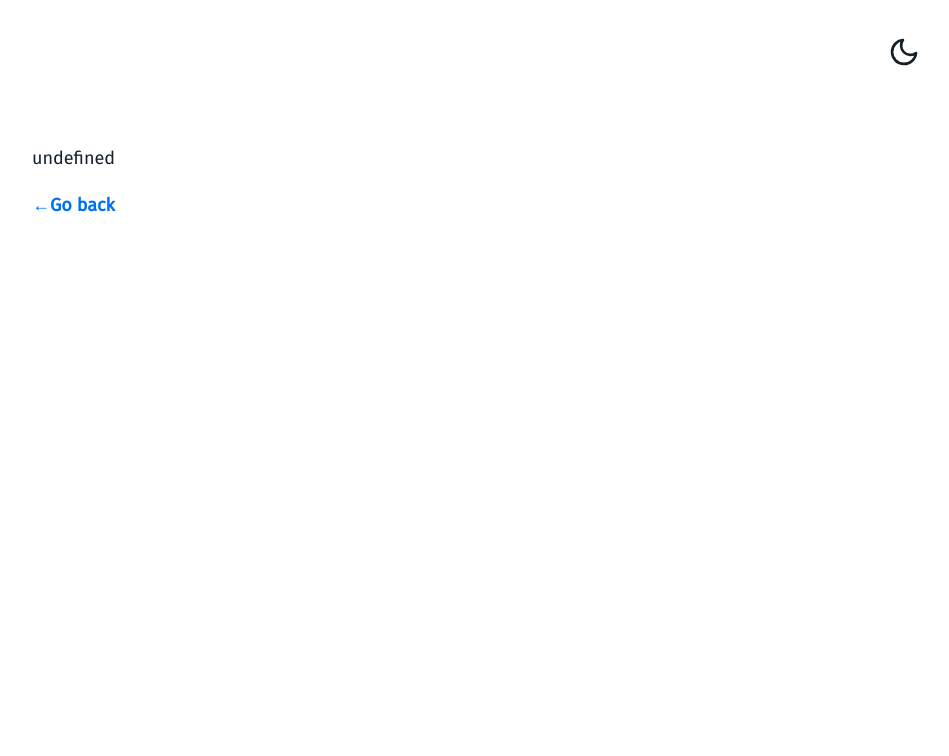
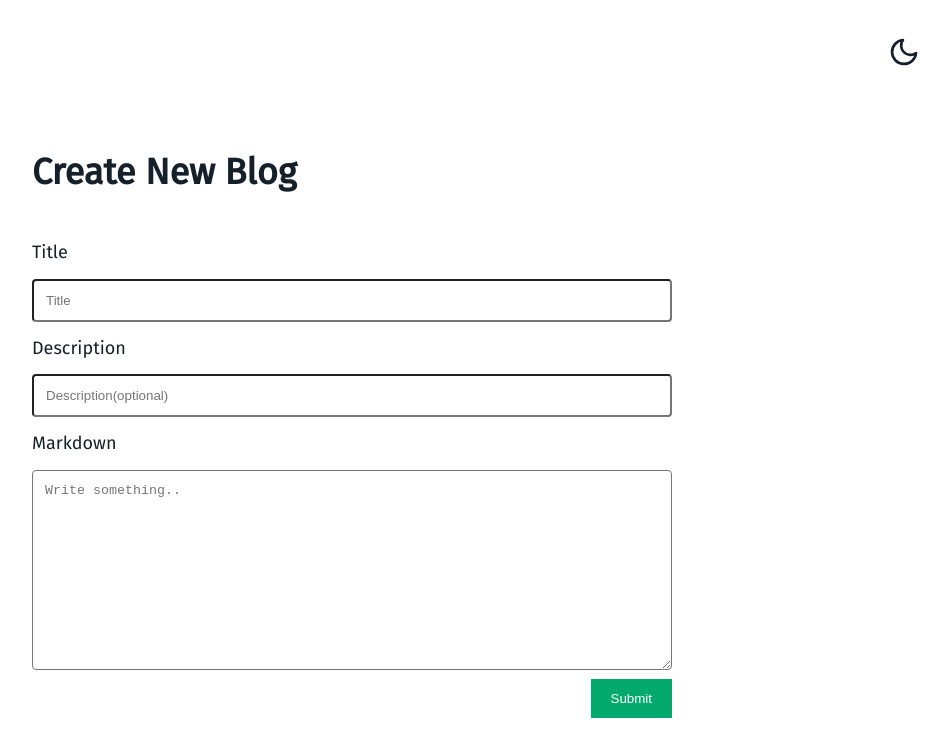
Before and after one commit to deepjyotiroy079/react-port-v3, a React (Create React App) app: page /blog/create in a window 1280 px wide. Shown: the top 756 px of the page, without its empty margins (288-1237 px from the left). Built offline with nearby package versions, Linux system fonts and the light colour scheme; no server answers.

Commit message:
Added Create Blog Form

```diff
--- a/package.json
+++ b/package.json
@@ -15,6 +15,7 @@
         "react": "^17.0.2",
         "react-dom": "^17.0.2",
         "react-feather": "^2.0.9",
+        "react-hook-form": "^7.6.4",
         "react-router-dom": "^5.2.0",
         "react-scripts": "4.0.3",
         "styled-components": "^5.2.3",
--- a/src/App.js
+++ b/src/App.js
@@ -8,6 +8,7 @@ import { darkTheme, GlobalStyles, lightTheme } from './styles/globalStyles';
 import { Footer } from './components/footer/Footer';
 import { BrowserRouter as Router, Route, Switch } from 'react-router-dom';
 import { SingleBlog } from './components/blogs/SingleBlog';
+import { CreateBlog } from './components/blogs/CreateBlog';
 
 const Container = styled.div`
 	max-width: 50%;
@@ -35,7 +36,8 @@ function App() {
 							<Content />
 							<Footer />
 						</Route>
-                        <Route path="/blog/:slug" component={SingleBlog} />
+                        <Route path="/blogs/:slug" component={SingleBlog} />
+						<Route path="/blog/create" component={CreateBlog} />
 					</Switch>
 				</Container>
 			</ThemeProvider>
--- /dev/null
+++ b/src/api/index.js
@@ -0,0 +1,11 @@
+
+export const createPost = (blog) => {
+    fetch('http://localhost:1337/api/blogs', {
+        method: "POST",
+        headers: {
+            "Accept": "application/json",
+            "Content-Type": "application/json"
+        },
+        body: JSON.stringify(blog)
+    })
+}
--- a/src/components/blogs/Blogs.js
+++ b/src/components/blogs/Blogs.js
@@ -14,16 +14,16 @@ export const Blogs = () => {
 
 	useEffect(() => {
 		fetchBlogs();
-	}, []);
+	}, [blogs]);
 	return (
 		<div>
 			{blogs &&
 				blogs.map((blog) => (
 					<Switch>
 						<Route exact path="/">
-							<Link to={`/blog/${blog.slug}`}>{blog.title}</Link>
+							<Link to={`/blogs/${blog.slug}`}>{blog.title}</Link>
 						</Route>
-						<Router exact path={`/blog/:${blog.slug}`} component={SingleBlog} />
+						<Router exact path={`/blogs/:${blog.slug}`} component={SingleBlog} />
 					</Switch>
 				))}
 		</div>
--- /dev/null
+++ b/src/components/blogs/CreateBlog.js
@@ -0,0 +1,57 @@
+import React from 'react';
+import { useForm } from 'react-hook-form';
+import { useHistory } from 'react-router-dom';
+import { createPost } from '../../api/index';
+
+export const CreateBlog = () => {
+
+	const { register, handleSubmit } = useForm();
+
+    const history = useHistory();
+
+	const onSubmit = async (data) => {
+        await createPost(data);
+        history.push("/");
+    }
+
+	return (
+		<div>
+			<h1>Create New Blog</h1>
+			<form onSubmit={handleSubmit(onSubmit)}>
+				<div className="row">
+					<label for="title">Title</label>
+					<input
+						type="text"
+						{...register("title")}
+						id="title"
+						name="title"
+						placeholder="Title"
+					/>
+				</div>
+				<div className="row">
+					<label for="description">Description</label>
+					<input
+						type="text"
+						id="description"
+						{...register("description")}
+						name="description"
+						placeholder="Description(optional)"
+					/>
+				</div>
+				<div className="row">
+					<label for="markdown">Markdown</label>
+					<textarea
+						id="markdown"
+						name="markdown"
+						{...register("markdown")}
+						placeholder="Write something.."
+						style={{ height: 200 }}
+					></textarea>
+				</div>
+				<div className="row">
+					<input type="submit" value="Submit" />
+				</div>
+			</form>
+		</div>
+	);
+};
--- a/src/components/blogs/SingleBlog.js
+++ b/src/components/blogs/SingleBlog.js
@@ -22,7 +22,7 @@ export const SingleBlog = () => {
 	}, [slug]);
 
 	return (
-		<div>
+		<div style={{ width: `100%`, margin: `50px` }}>
 			<h1>{blog.post.title}</h1>
             <h4>{blog.post.description}</h4>
             <p>{blog.post.createdOn}</p>
--- a/src/styles/globalStyles.js
+++ b/src/styles/globalStyles.js
@@ -137,6 +137,34 @@ export const GlobalStyles = createGlobalStyle`
     //     boxShadow: rgba(0, 0, 0, 0.21) 0px 6px 16px 0px;
     //  }
     }
+    input[type=text], select, textarea{
+      width: 100%;
+      padding: 12px;
+      border-radius: 4px;
+      box-sizing: border-box;
+      resize: vertical;
+    }
+
+    /* Style the label to display next to the inputs */
+    label {
+      padding: 12px 12px 12px 0;
+      display: inline-block;
+    }
+    input[type=submit] {
+      background-color: #04AA6D;
+      color: white;
+      padding: 12px 20px;
+      border: none;
+      cursor: pointer;
+      float: right;
+    }
+
+    /* Style the container */
+    // .container {
+    //   border-radius: 5px;
+    //   background-color: #f2f2f2;
+    //   padding: 20px;
+    // }
 `;
 
 export const lightTheme = {
@@ -146,6 +174,7 @@ export const lightTheme = {
     cardBg: '#494850',
     social_links: '#192734',
     social_links_hover: '#47A1EB',
+    input_color: '#8899a6'
 };
 
 export const darkTheme = {
@@ -157,4 +186,5 @@ export const darkTheme = {
     // cardBg: "#eee"
     social_links_hover: '#47A1EB',
     social_links: '#0070f3',
+    input_color: '#22303c'
 };
```
Also changed, not shown: 1 other file (tests, documents, lock files or other folders).
